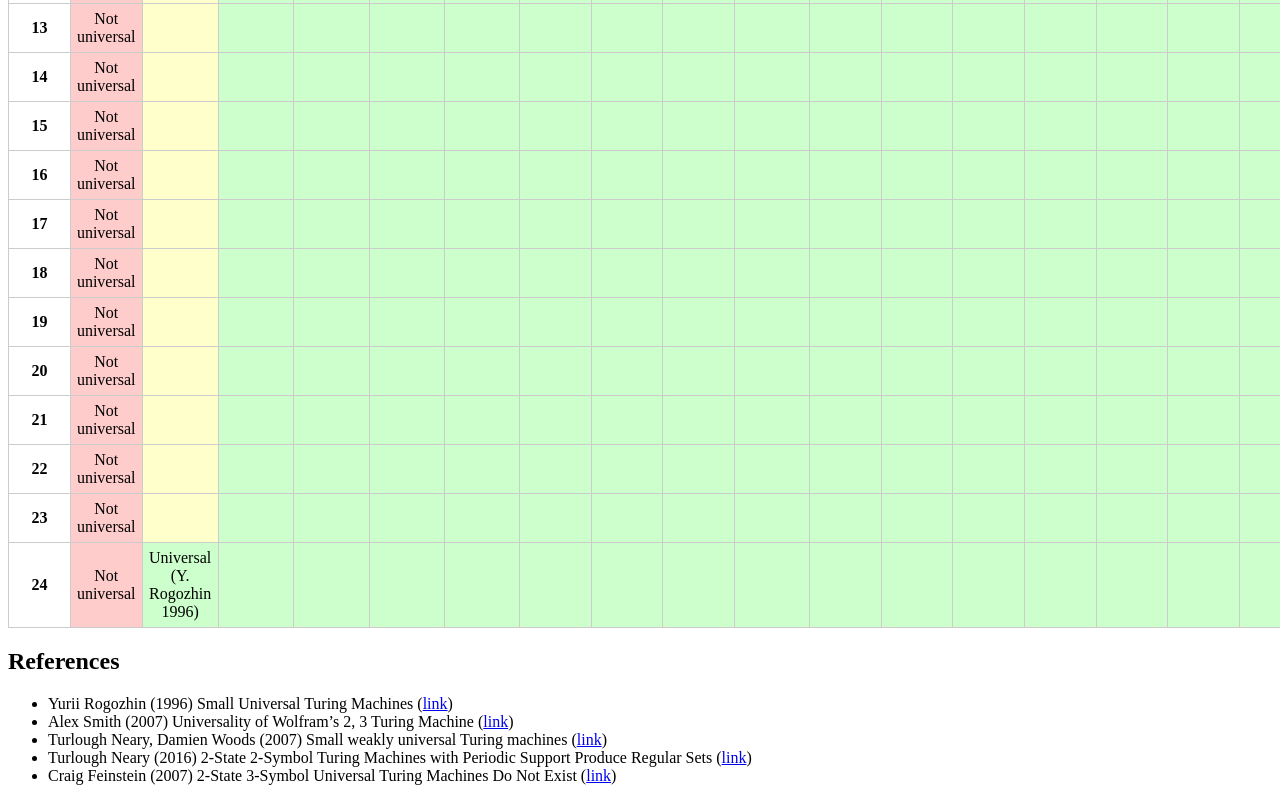
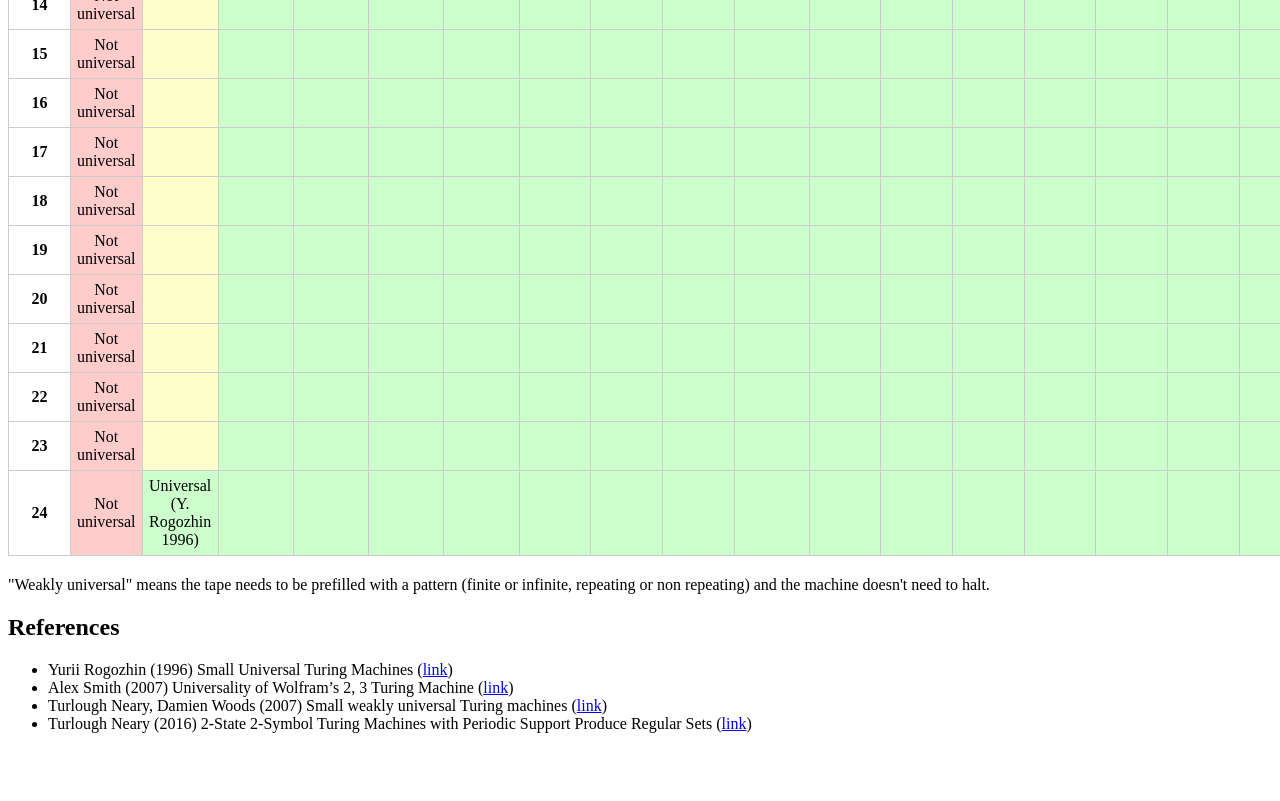
Before and after one commit to dcor1/turing-encyclopedia, a plain HTML site: page index.html in a window 1280 px wide. Shown: the part 1141-1942 px from the top of the page. After the commit the page ends 1890 px from the top, so only its background shows below. Drawn offline with Linux system fonts and the light colour scheme.

Commit message:
Clarifications

```diff
--- a/index.html
+++ b/index.html
@@ -92,7 +92,7 @@
         <!-- Column #2 left blank -->
         <td class="lightred">Believed to not be weakly universal (T. Neary, 2017)</td>
         <!-- (2,3) => weakly universal -->
-        <td class="lightyellow">Weakly universal (A. Smith 2007), not strongly universal (C. Feinstein, 2007)</td>
+        <td class="lightyellow">Weakly universal (A. Smith 2007)</td>
         <td class="lightyellow"></td>
         <td class="lightyellow"></td>
         <td class="lightyellow"></td>
@@ -598,7 +598,7 @@
 
     </tbody>
   </table>
-
+  <p>"Weakly universal" means the tape needs to be prefilled with a pattern (finite or infinite, repeating or non repeating) and the machine doesn't need to halt.</p>
   <h2>References</h2>
   <ul>
     <li>
@@ -616,9 +616,6 @@
       Turlough Neary (2016) 2-State 2-Symbol Turing Machines with Periodic
       Support Produce Regular Sets (<a href="https://inria.hal.science/hal-01657010/document">link</a>)
     </li>
-    <li>
-      Craig Feinstein (2007) 2-State 3-Symbol Universal Turing Machines Do Not Exist (<a href="https://arxiv.org/pdf/0706.4440">link</a>)
-    </li>
   </ul>
 </body>
 </html>
```
